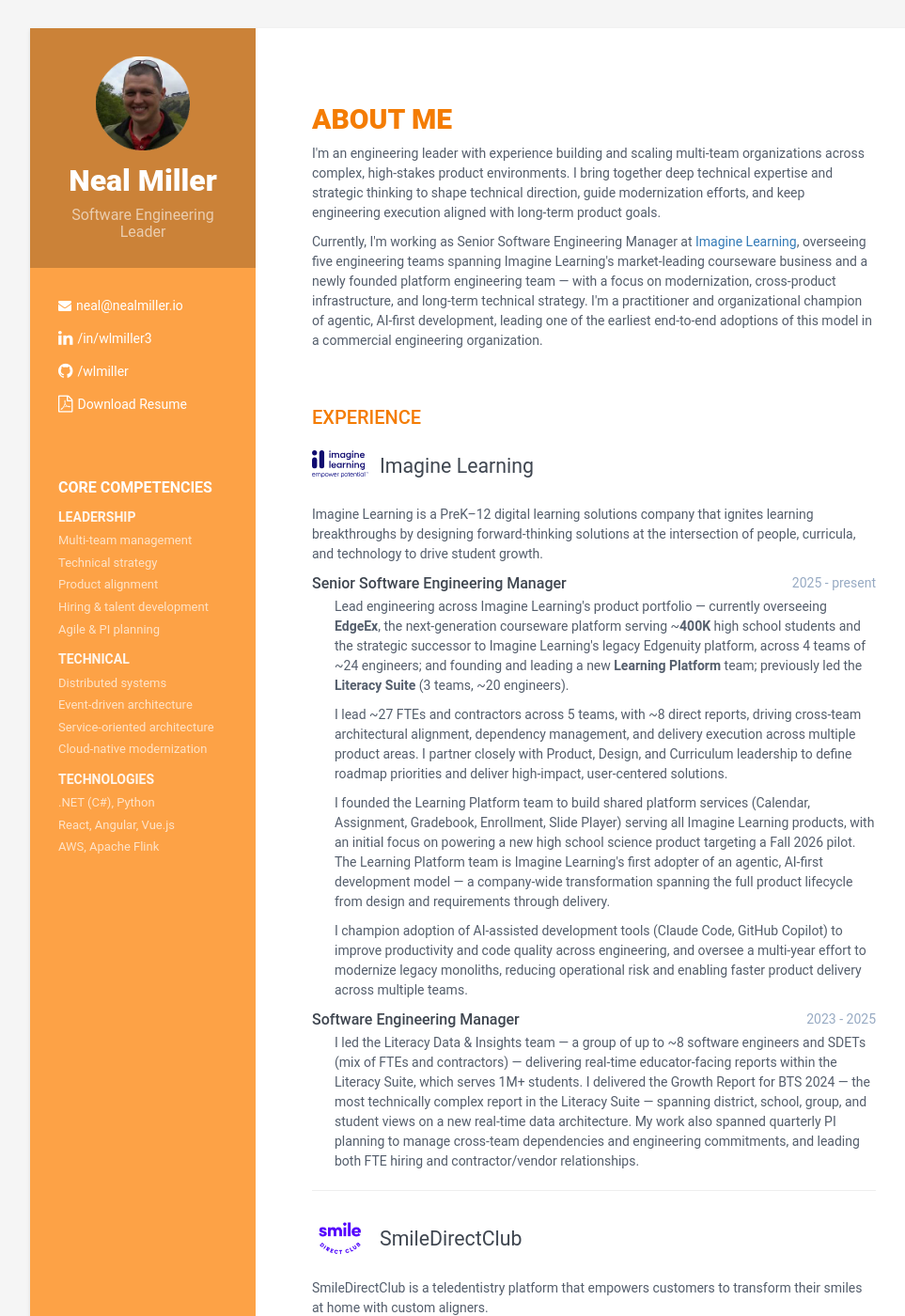
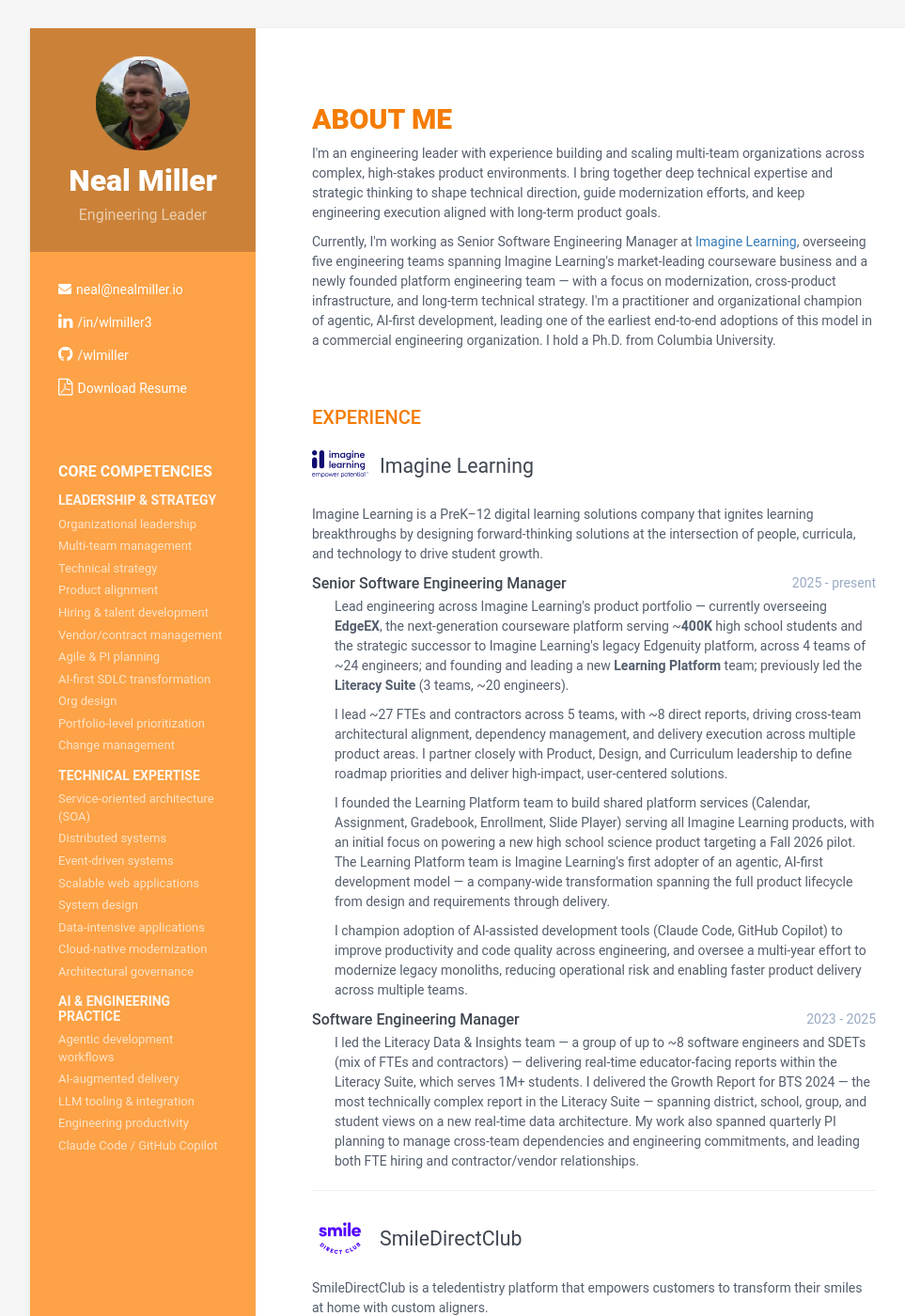
Before and after one commit to wlmiller/wlmiller.github.io, a Jekyll site: the page built from index.html, in a window 1280 px wide and 1400 px high. Shown: the whole window at 94% size, without its empty margins (128-1091 px from the left). Built offline with Jekyll 4.4.1, drawn with Linux system fonts in a browser that asks for light colours; some of the changed text lies outside the part shown.

Commit message:
Update site resume content to match latest source

```diff
--- a/_includes/sidebar.html
+++ b/_includes/sidebar.html
@@ -8,7 +8,7 @@
 				Neal Miller
 			{% if page.url == '/' %}{% else %}</a>{% endif %}
         </h1>
-        <h3 class="tagline">Software Engineering Leader</h3>
+        <h3 class="tagline">Engineering Leader</h3>
     </div>
     <!--//profile-container-->
 
@@ -25,28 +25,40 @@
     <div class="skills-container container-block">
         <h2 class="container-block-title">Core Competencies</h2>
 
-        <h3 class="skill-category">Leadership</h3>
+        <h3 class="skill-category">Leadership &amp; Strategy</h3>
         <ul class="skills-list list-unstyled">
+            <li>Organizational leadership</li>
             <li>Multi-team management</li>
             <li>Technical strategy</li>
             <li>Product alignment</li>
             <li>Hiring & talent development</li>
+            <li>Vendor/contract management</li>
             <li>Agile & PI planning</li>
+            <li>AI-first SDLC transformation</li>
+            <li>Org design</li>
+            <li>Portfolio-level prioritization</li>
+            <li>Change management</li>
         </ul>
 
-        <h3 class="skill-category">Technical</h3>
+        <h3 class="skill-category">Technical Expertise</h3>
         <ul class="skills-list list-unstyled">
+            <li>Service-oriented architecture (SOA)</li>
             <li>Distributed systems</li>
-            <li>Event-driven architecture</li>
-            <li>Service-oriented architecture</li>
+            <li>Event-driven systems</li>
+            <li>Scalable web applications</li>
+            <li>System design</li>
+            <li>Data-intensive applications</li>
             <li>Cloud-native modernization</li>
+            <li>Architectural governance</li>
         </ul>
 
-        <h3 class="skill-category">Technologies</h3>
+        <h3 class="skill-category">AI &amp; Engineering Practice</h3>
         <ul class="skills-list list-unstyled">
-            <li>.NET (C#), Python</li>
-            <li>React, Angular, Vue.js</li>
-            <li>AWS, Apache Flink</li>
+            <li>Agentic development workflows</li>
+            <li>AI-augmented delivery</li>
+            <li>LLM tooling & integration</li>
+            <li>Engineering productivity</li>
+            <li>Claude Code / GitHub Copilot</li>
         </ul>
     </div>
     <!--//skills-container-->
--- a/index.html
+++ b/index.html
@@ -14,6 +14,7 @@ group: navigation
         <p>
             Currently, I'm working as Senior Software Engineering Manager at <a href="https://imaginelearning.com" target="_blank">Imagine Learning</a>, overseeing five engineering teams spanning Imagine Learning's market-leading courseware business and a newly founded platform engineering team — with a focus on modernization, cross-product infrastructure, and long-term technical strategy.
             I'm a practitioner and organizational champion of agentic, AI-first development, leading one of the earliest end-to-end adoptions of this model in a commercial engineering organization.
+            I hold a Ph.D. from Columbia University.
         </p>
     </div><!--//summary-->
 </section><!--//section-->
@@ -39,7 +40,7 @@ group: navigation
 
             <div class="job-details">
                 <p>
-                    Lead engineering across Imagine Learning's product portfolio — currently overseeing <strong>EdgeEx</strong>, the next-generation courseware platform serving ~<strong>400K</strong> high school students and the strategic successor to Imagine Learning's legacy Edgenuity platform, across 4 teams of ~24 engineers; and founding and leading a new <strong>Learning Platform</strong> team; previously led the <strong>Literacy Suite</strong> (3 teams, ~20 engineers).
+                    Lead engineering across Imagine Learning's product portfolio — currently overseeing <strong>EdgeEX</strong>, the next-generation courseware platform serving ~<strong>400K</strong> high school students and the strategic successor to Imagine Learning's legacy Edgenuity platform, across 4 teams of ~24 engineers; and founding and leading a new <strong>Learning Platform</strong> team; previously led the <strong>Literacy Suite</strong> (3 teams, ~20 engineers).
                 </p>
                 <p>
                     I lead ~27 FTEs and contractors across 5 teams, with ~8 direct reports, driving cross-team architectural alignment, dependency management, and delivery execution across multiple product areas.
@@ -105,7 +107,7 @@ group: navigation
                 </p>
 
                 <p>
-                    <strong>Partner Network:</strong> Overhauled SDLC processes to improve delivery velocity while reducing operational overhead, and led development of the Partner Portal supporting SDC's Partner Network initiative.
+                    <strong>Partner Network:</strong> Transformed team delivery practices by eliminating dysfunctional sprint ceremonies and transitioning from multi-hour nightly releases to on-demand deployments with minimal overhead, and led development of the Partner Portal supporting SDC's Partner Network initiative.
                 </p>
             </div>
         </div><!--//details-->
```
Also changed, not shown: other parts of index.html (+1 -0 lines).
